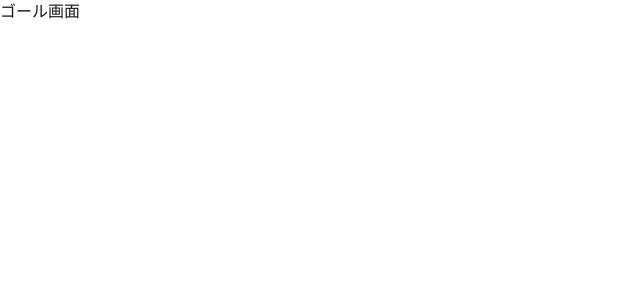
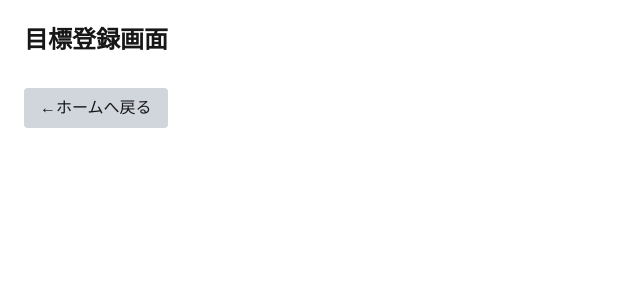
Before and after one commit to gyozapurin32/goal-log, a Next.js app: page /goal in a window 1280 px wide. Shown: the top 300 px of the page, without its empty margins (0-640 px from the left). Built offline with nearby package versions, Linux system fonts and the light colour scheme.

Commit message:
Inplement page navigation

```diff
--- a/app/goal/page.tsx
+++ b/app/goal/page.tsx
@@ -1,3 +1,19 @@
-export default function HomePage() {
-  return <h1>ゴール画面</h1>;
+import Link from "next/link";
+
+export default function GoalPage() {
+  return (
+    <main className="p-6">
+
+      <h1 className="text-2xl font-bold">
+        目標登録画面
+      </h1>
+
+      <Link href="/home">
+        <button className="mt-8 bg-gray-300 px-4 py-2 rounded">
+          ←ホームへ戻る
+        </button>
+      </Link>
+
+    </main>
+  );
 }
--- a/app/group/page.tsx
+++ b/app/group/page.tsx
@@ -1,3 +1,19 @@
-export default function HomePage() {
-  return <h1>グループ画面</h1>;
+import Link from "next/link";
+
+export default function GoalPage() {
+  return (
+    <main className="p-6">
+
+      <h1 className="text-2xl font-bold">
+        グループ画面
+      </h1>
+
+      <Link href="/home">
+        <button className="mt-8 bg-gray-300 px-4 py-2 rounded">
+          ←ホームへ戻る
+        </button>
+      </Link>
+
+    </main>
+  );
 }
--- a/app/home/page.tsx
+++ b/app/home/page.tsx
@@ -1,3 +1,4 @@
+import Link from "next/link";
 import GoalCard from "@/components/goal/GoalCard";
 
 export default function HomePage() {
@@ -5,28 +6,34 @@ export default function HomePage() {
     <main className="max-w-md mx-auto p-6">
       <h1 className="text-2xl font-bold mb-2">GoalLog</h1>
 
+      <Link href="/group">
       <button className="mb-6 text-blue-600 font-semibold">
         チームA
-      </button>
-
+        </button>
+        </Link>
+      <Link href="/status">
       <GoalCard
         title="簿記2級を30分勉強"
         status="未完了"
       />
-
+      </Link>
+      <Link href="/status">
       <GoalCard
         title="ジムへ行く"
         status="未完了"
       />
-
+      </Link>
+      <Link href="/status">
       <GoalCard
         title="読書20ページ"
         status="未完了"
       />
-
+      </Link>
+      <Link href="/goal">
       <button className="w-full mt-6 bg-blue-500 text-white py-3 rounded-lg">
         ＋目標を追加
       </button>
+      </Link>
     </main>
   );
 }
--- a/app/page.tsx
+++ b/app/page.tsx
@@ -1,3 +1,4 @@
+import Link from "next/link";
 export default function Home() {
   return (
     <main className="min-h-screen flex items-center justify-center bg-gray-100">
@@ -6,10 +7,11 @@ export default function Home() {
         <p className="text-gray-500 mb-8">
           毎日の目標を仲間と共有しよう
         </p>
-
+        <Link href="/home">
         <button className="w-full bg-blue-500 text-white py-3 rounded-lg hover:bg-blue-600">
           Googleでログイン
         </button>
+        </Link>
       </div>
     </main>
   );
--- a/app/result/page.tsx
+++ b/app/result/page.tsx
@@ -1,3 +1,19 @@
-export default function HomePage() {
-  return <h1>結果画面</h1>;
+import Link from "next/link";
+
+export default function GoalPage() {
+  return (
+    <main className="p-6">
+
+      <h1 className="text-2xl font-bold">
+        結果画面
+      </h1>
+
+      <Link href="/home">
+        <button className="mt-8 bg-gray-300 px-4 py-2 rounded">
+          ←ホームへ戻る
+        </button>
+      </Link>
+
+    </main>
+  );
 }
--- a/app/status/page.tsx
+++ b/app/status/page.tsx
@@ -1,3 +1,19 @@
-export default function HomePage() {
-  return <h1>ステータス画面</h1>;
+import Link from "next/link";
+
+export default function GoalPage() {
+  return (
+    <main className="p-6">
+
+      <h1 className="text-2xl font-bold">
+        ステータス画面
+      </h1>
+
+      <Link href="/home">
+        <button className="mt-8 bg-gray-300 px-4 py-2 rounded">
+          ←ホームへ戻る
+        </button>
+      </Link>
+
+    </main>
+  );
 }
```
